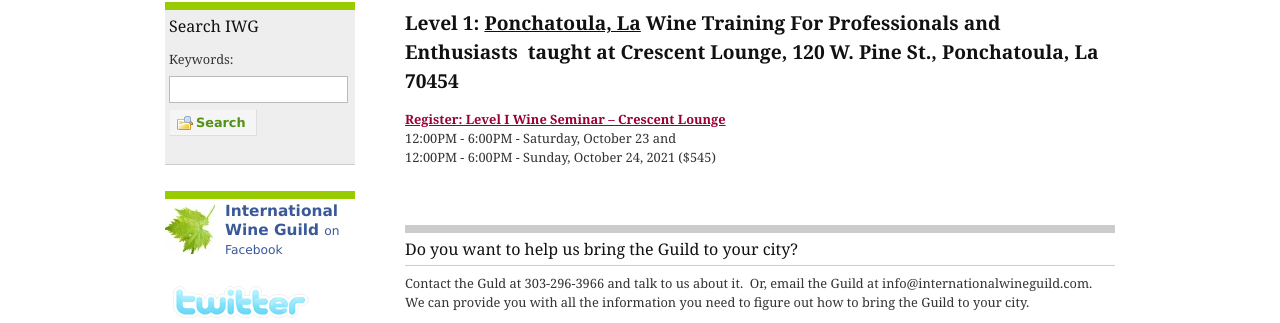
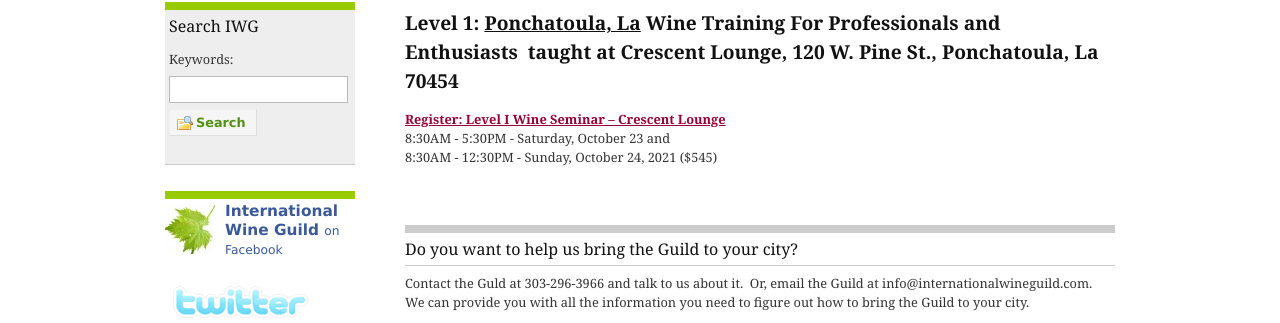
Before and after one commit to CKDev/internationalwineguild.com, a Jekyll site: the page built from virginia-wine-school.html, in a window 1280 px wide. Shown: the part 1291-1614 px from the top of the page. Built offline with Jekyll 4.4.1, drawn with Linux system fonts in a browser that asks for light colours; a script that is not in the unit is left out; comment, search, counter and statistics services are not loaded.

Commit message:
Update virginia-wine-school.html

```diff
--- a/virginia-wine-school.html
+++ b/virginia-wine-school.html
@@ -48,8 +48,8 @@
     href="http://ww4.aitsafe.com/cf/add.cfm?userid=6714687&amp;product=Level+1+Wine+Seminar+Crescent+Lounge++-++10/23-24, 2021&amp;price=545&amp;return=www.internationalwineguild.com/texas-wine-school">
     <strong>Register: Level I Wine Seminar – Crescent Lounge</strong>
   </a><br>
-  12:00PM - 6:00PM - Saturday, October 23 and<br>
-  12:00PM - 6:00PM - Sunday, October 24, 2021 ($545)</p>
+  8:30AM - 5:30PM - Saturday, October 23 and<br>
+  8:30AM - 12:30PM - Sunday, October 24, 2021 ($545)</p>
 
 <p>&nbsp;</p>
 <h2>Do you want to help us bring the Guild to your city?</h2>
```
